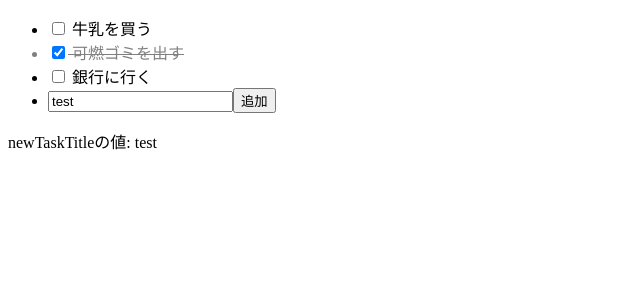
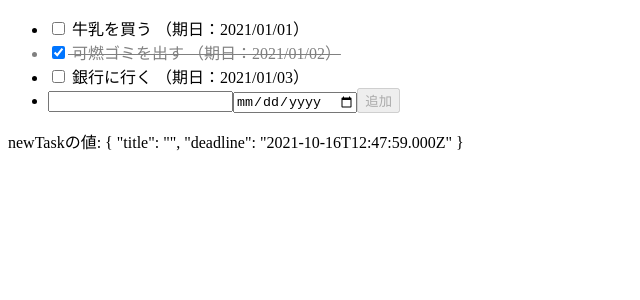
Before and after one commit to nagi125/test-angular, an Angular app: page / in a window 1280 px wide. Shown: the top 300 px of the page, without its empty margins (0-640 px from the left). Built offline with nearby package versions, Linux system fonts and the light colour scheme.

Commit message:
タスクに期日を追加

```diff
--- a/src/app/app.component.html
+++ b/src/app/app.component.html
@@ -3,12 +3,14 @@
     <label>
       <input type="checkbox" [(ngModel)]="task.done">
       {{ task.title }}
+      （期日：{{ task.deadline|date:'yyyy/MM/dd' }}）
     </label>
   </li>
   <li>
-    <input type="text" [(ngModel)]="newTaskTitle" #title="ngModel" required>
+    <input type="text" [(ngModel)]="newTask.title" #title="ngModel" required>
+    <input type="date" [(ngModel)]="newTask.deadline">
     <button (click)="addTask()" [disabled]="title.invalid">追加</button>
   </li>
 </ul>
 
-<p>newTaskTitleの値: {{ newTaskTitle }}</p>
+newTaskの値: {{ newTask|json }}
--- a/src/app/app.component.ts
+++ b/src/app/app.component.ts
@@ -10,18 +10,21 @@ export class AppComponent {
   title = "test-app";
 
   tasks = [
-    {title: '牛乳を買う', done: false},
-    {title: '可燃ゴミを出す', done: true},
-    {title: '銀行に行く', done: false},
+    {title: '牛乳を買う', done: false, deadline: new Date('2021-01-01')},
+    {title: '可燃ゴミを出す', done: true, deadline: new Date('2021-01-02')},
+    {title: '銀行に行く', done: false, deadline: new Date('2021-01-03')},
   ];
 
-  newTaskTitle = 'test';
-
-  result = {};
-
+  newTask = {
+    title: '',
+    deadline: new Date(),
+  };
 
   addTask(): void {
-    this.tasks.push({title: this.newTaskTitle, done: false});
-    this.newTaskTitle = '';
+    this.tasks.push({title: this.newTask.title, done: false, deadline: new Date(this.newTask.deadline)});
+    this.newTask = {
+      title: '',
+      deadline: new Date(),
+    };
   }
 }
```
